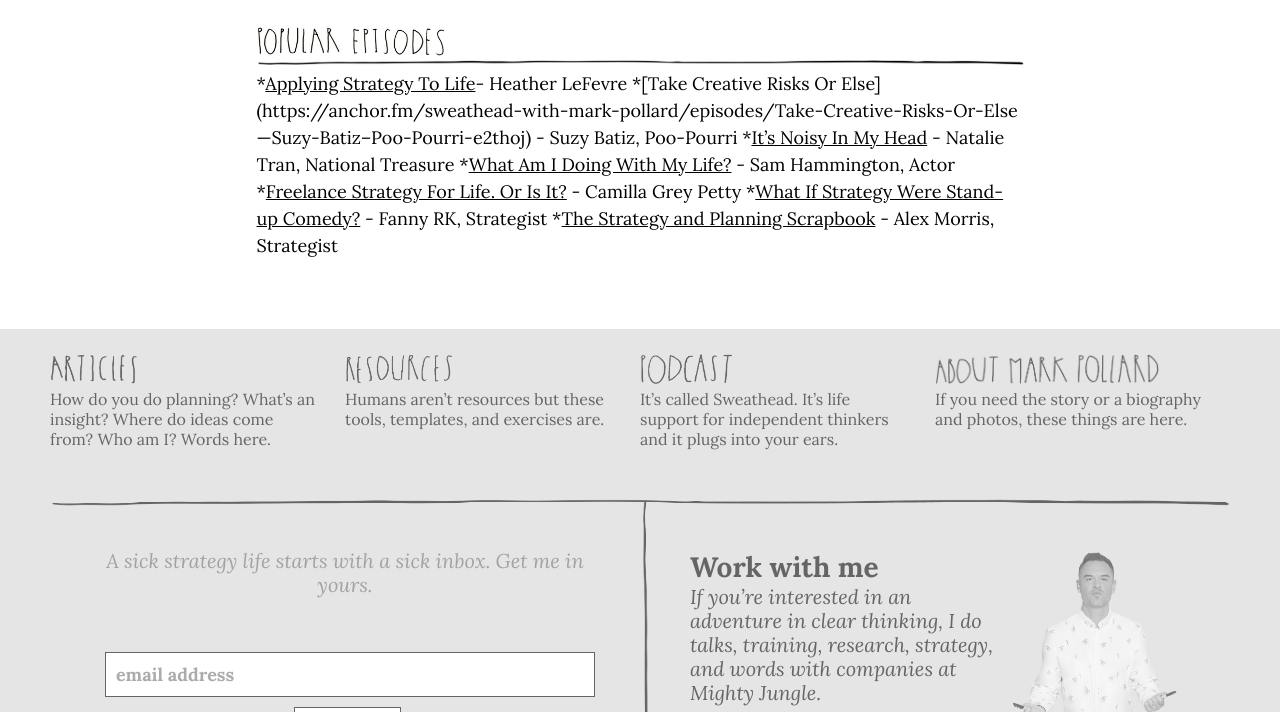
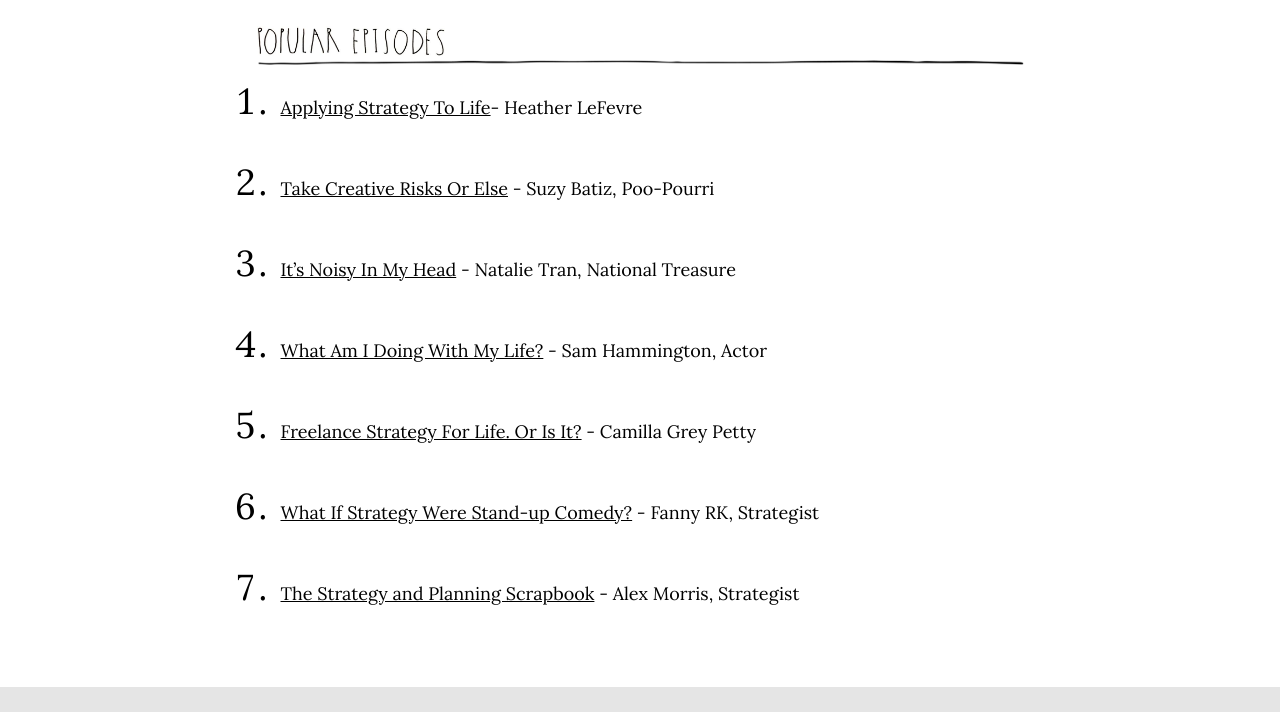
Before and after one commit to markhpollard/markhpollard.github.io, a Jekyll site: the page built from podcast.md, in a window 1280 px wide and 900 px high, scrolled down 354 px, cut to the strip 188-900 px from the top of the window. Built offline with Jekyll 4.4.1, drawn with Linux system fonts in a browser that asks for light colours; nearby versions of some CDN libraries; some of the changed lines change nothing that is shown.

Commit message:
Updated Podcast

```diff
--- a/podcast.md
+++ b/podcast.md
@@ -8,10 +8,16 @@ featured: https://anchor.fm/sweathead-with-mark-pollard/episodes/Applying-Strate
 layout: podcast
 ---
 
-*[Applying Strategy To Life](https://anchor.fm/sweathead-with-mark-pollard/episodes/Applying-Strategy-To-Life---Heather-LeFevre--Strategist--Author-e2splb)- Heather LeFevre
-*[Take Creative Risks Or Else] (https://anchor.fm/sweathead-with-mark-pollard/episodes/Take-Creative-Risks-Or-Else---Suzy-Batiz--Poo-Pourri-e2thoj) - Suzy Batiz, Poo-Pourri
-*[It's Noisy In My Head](https://anchor.fm/sweathead-with-mark-pollard/episodes/Its-Noisy-In-My-Head---Natalie-Tran--National-Treasure-e2pnfp) - Natalie Tran, National Treasure
-*[What Am I Doing With My Life?](https://anchor.fm/sweathead-with-mark-pollard/episodes/What-Am-I-Doing-With-My-Life----Sam-Hammington--Actor-e2oor8) - Sam Hammington, Actor
-*[Freelance Strategy For Life. Or Is It?](https://anchor.fm/sweathead-with-mark-pollard/episodes/Freelance-Strategy-For-Life--Or-Is-It----Camilla-Grey-Petty--Freelance-Strategist-e2kenc) - Camilla Grey Petty
-*[What If Strategy Were Stand-up Comedy?](https://anchor.fm/sweathead-with-mark-pollard/episodes/What-If-Strategy-Were-Stand-up-Comedy----Fanny-RK--Strategist-e2hvvq) - Fanny RK, Strategist
-*[The Strategy and Planning Scrapbook](https://anchor.fm/sweathead-with-mark-pollard/episodes/The-Strategy-and-Planning-Scrapbook---Alex-Morris--Strategist-e2fjp4) - Alex Morris, Strategist
+1. [Applying Strategy To Life](https://anchor.fm/sweathead-with-mark-pollard/episodes/Applying-Strategy-To-Life---Heather-LeFevre--Strategist--Author-e2splb)- Heather LeFevre
+
+2. [Take Creative Risks Or Else](https://anchor.fm/sweathead-with-mark-pollard/episodes/Take-Creative-Risks-Or-Else---Suzy-Batiz--Poo-Pourri-e2thoj) - Suzy Batiz, Poo-Pourri
+
+3. [It's Noisy In My Head](https://anchor.fm/sweathead-with-mark-pollard/episodes/Its-Noisy-In-My-Head---Natalie-Tran--National-Treasure-e2pnfp) - Natalie Tran, National Treasure
+
+4. [What Am I Doing With My Life?](https://anchor.fm/sweathead-with-mark-pollard/episodes/What-Am-I-Doing-With-My-Life----Sam-Hammington--Actor-e2oor8) - Sam Hammington, Actor
+
+5. [Freelance Strategy For Life. Or Is It?](https://anchor.fm/sweathead-with-mark-pollard/episodes/Freelance-Strategy-For-Life--Or-Is-It----Camilla-Grey-Petty--Freelance-Strategist-e2kenc) - Camilla Grey Petty
+
+6. [What If Strategy Were Stand-up Comedy?](https://anchor.fm/sweathead-with-mark-pollard/episodes/What-If-Strategy-Were-Stand-up-Comedy----Fanny-RK--Strategist-e2hvvq) - Fanny RK, Strategist
+
+7. [The Strategy and Planning Scrapbook](https://anchor.fm/sweathead-with-mark-pollard/episodes/The-Strategy-and-Planning-Scrapbook---Alex-Morris--Strategist-e2fjp4) - Alex Morris, Strategist
```
